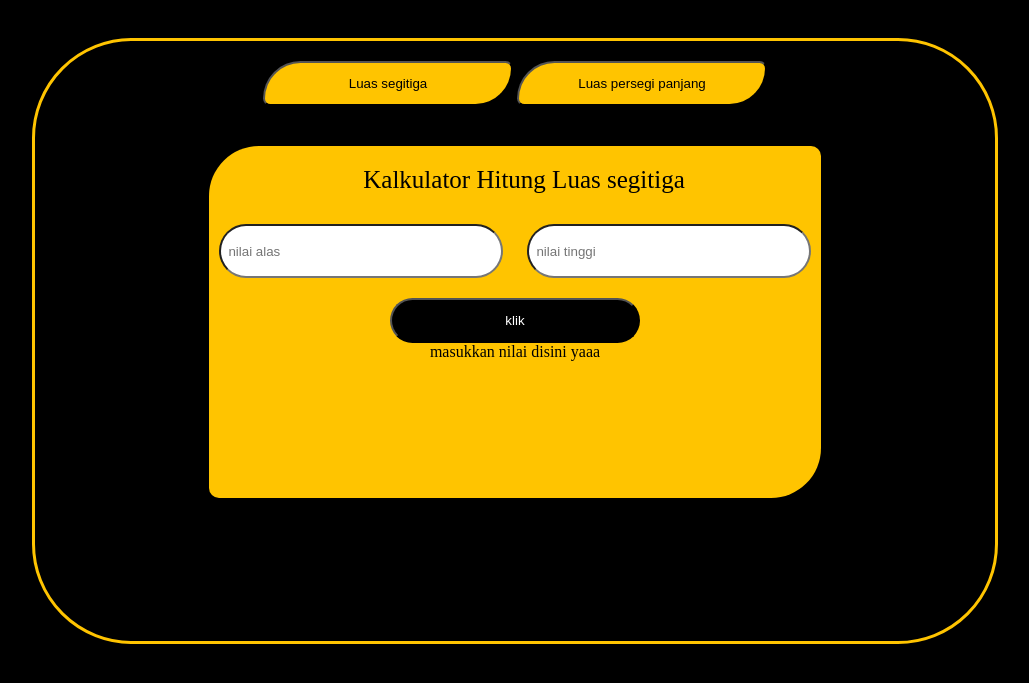
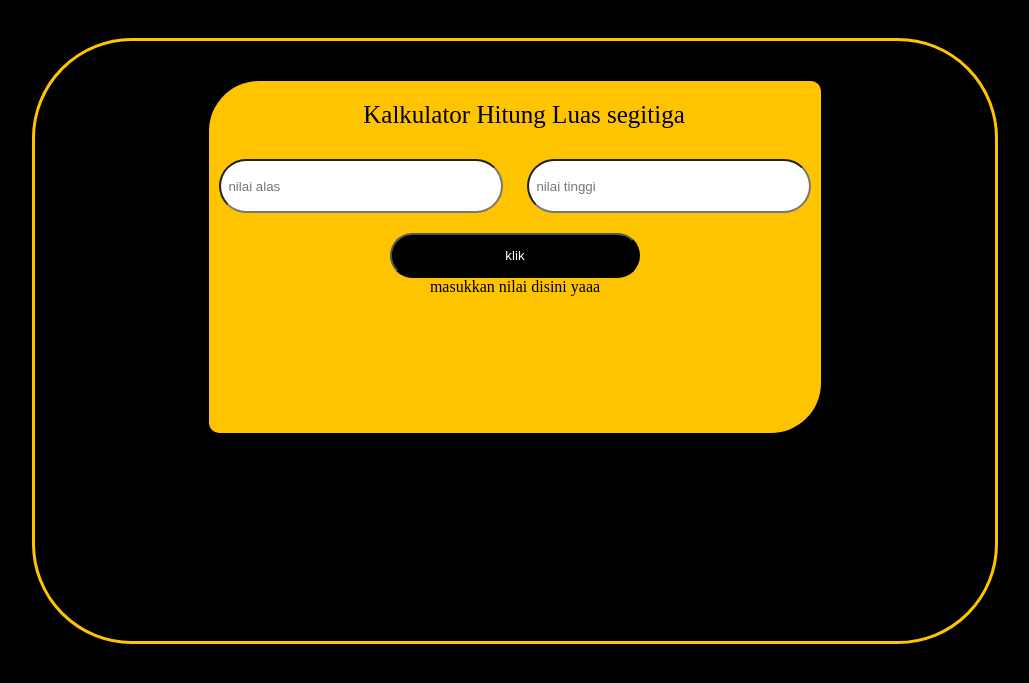
Before and after one commit to muhammadfaisalmaliki/projek-3-SMK-Wikrama, a PHP site: page / in a window 1280 px wide. Shown: the top 683 px of the page, without its empty margins (125-1154 px from the left). Run offline with PHP 8.4, Linux system fonts and the light colour scheme.

Commit message:
tugas projek SMK Wikrama

```diff
--- a/index.php
+++ b/index.php
@@ -9,15 +9,6 @@
 <body>
   <div class="bungkus">
   <div class="container" >
-    <div class="nav">
-      <form action="" method = "get">
-        <center>
-          <button type = "submit" <?=@$_GET['page'] === "segitiga" ? 'style="background-color :blue;"' : ""; ?>><a href="?page=segitiga"  <?= @$_GET['page'] ==="segitiga" ? 'style="color: white;"' : "";?>>Luas segitiga</a></button>
-          <button type = "submit" <?=@$_GET['page'] === "persegi" ? 'style="background-color : blue;"' : ""; ?>> <a href="?page=persegi"  <?= @$_GET['page'] ==="persegi" ? 'style="color: white;"' : "";?> >Luas persegi panjang</a></button>
-        </center>
-      </form>
-    </div>
-
 <?php
 $page = isset($_GET['page']) ? $_GET['page'] : 'segitiga' ;
 
```
